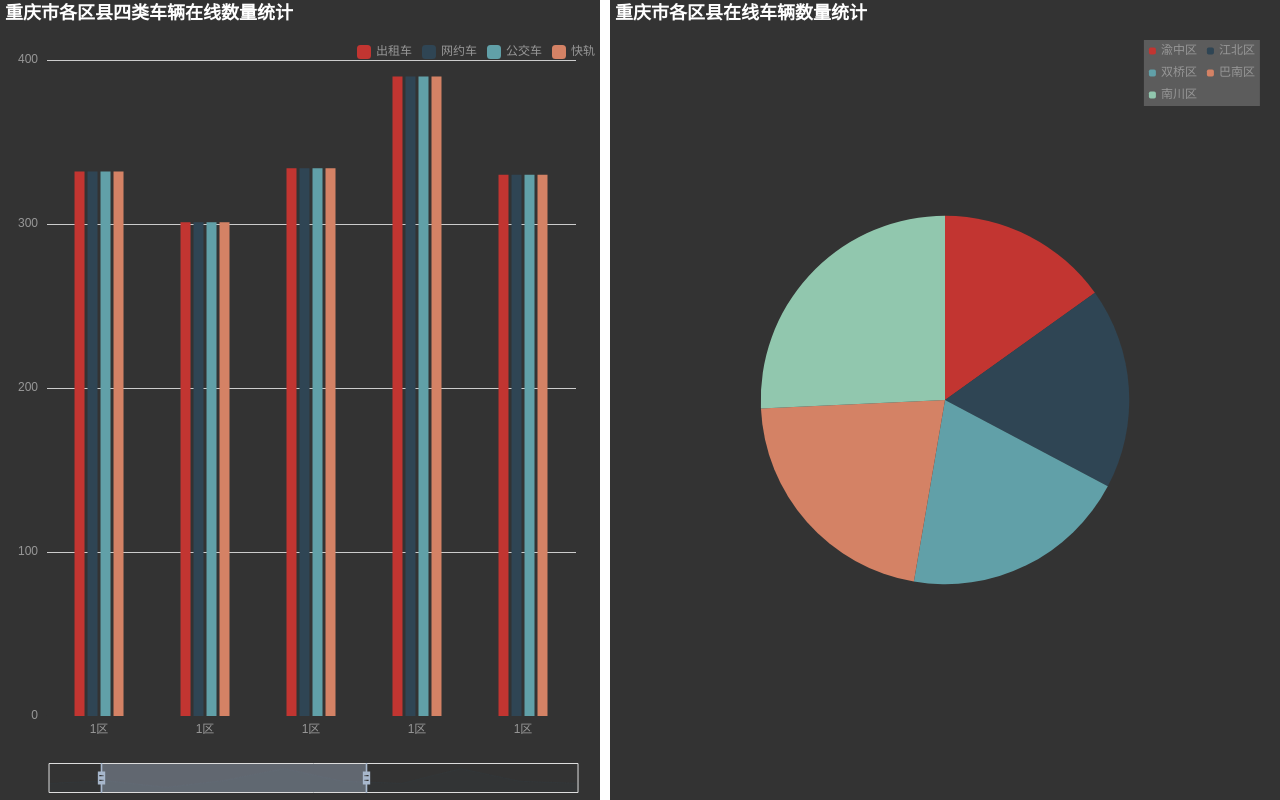
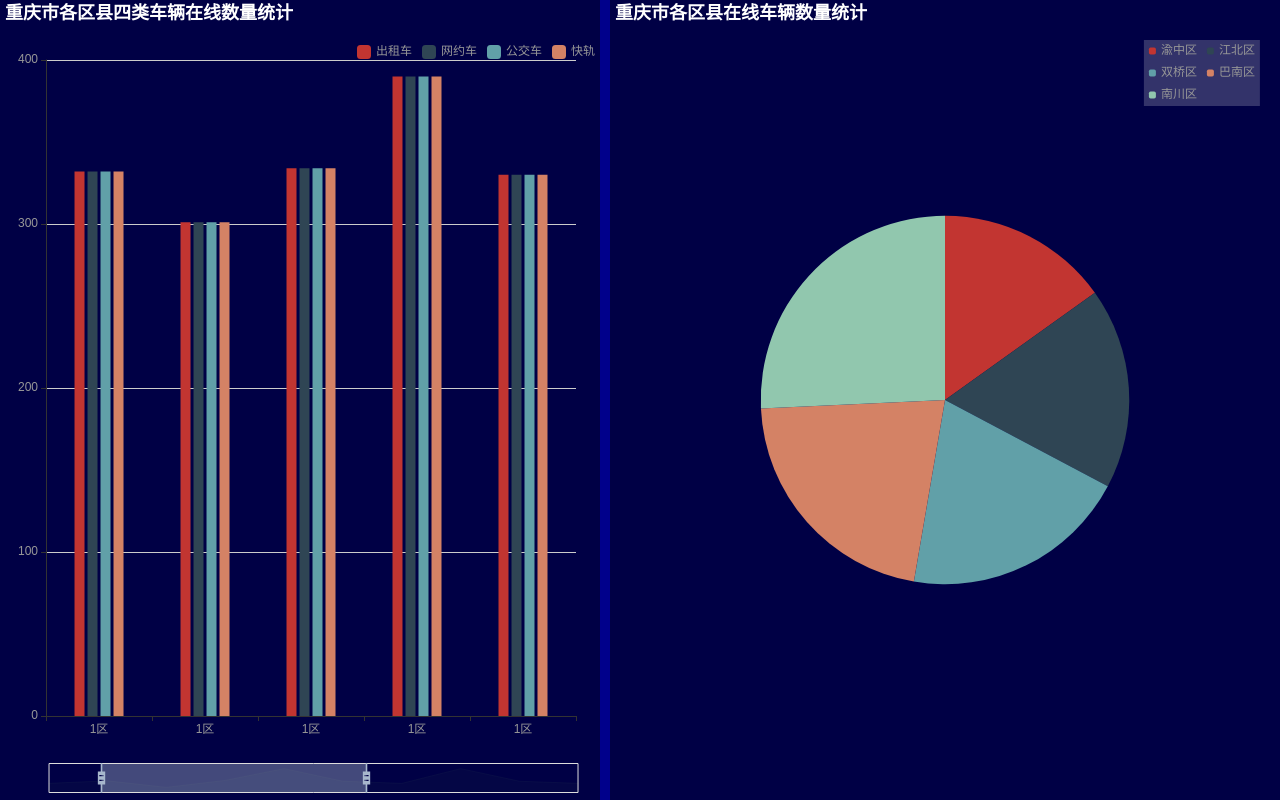
Before and after one commit to zhuweileo/chart_test, a website built with webpack: page index.html in a window 1280 px wide. Built offline with nearby package versions, Linux system fonts and the light colour scheme.

Commit message:
修改图表背景色的透明度

```diff
--- a/index.html
+++ b/index.html
@@ -16,7 +16,7 @@
         }
         .wrapper{
             display:flex;
-
+            background: darkblue;
         }
         #bar{
             height:100%;
--- a/src/js/charts/bar.js
+++ b/src/js/charts/bar.js
@@ -92,7 +92,7 @@ export default function () {
 
 //样式配置
     var styleOption = {
-        backgroundColor: "rgba(0,0,0,.8)",
+        backgroundColor: "rgba(0,0,0,.5)",
         textStyle: {
             color: "#979797"
         },
--- a/src/js/charts/pie.js
+++ b/src/js/charts/pie.js
@@ -51,7 +51,7 @@ export default function () {
 
 //样式配置
     var styleOption = {
-        backgroundColor: "rgba(0,0,0,.8)",
+        backgroundColor: "rgba(0,0,0,.5)",
         grid:{
           left:10
         },
```
